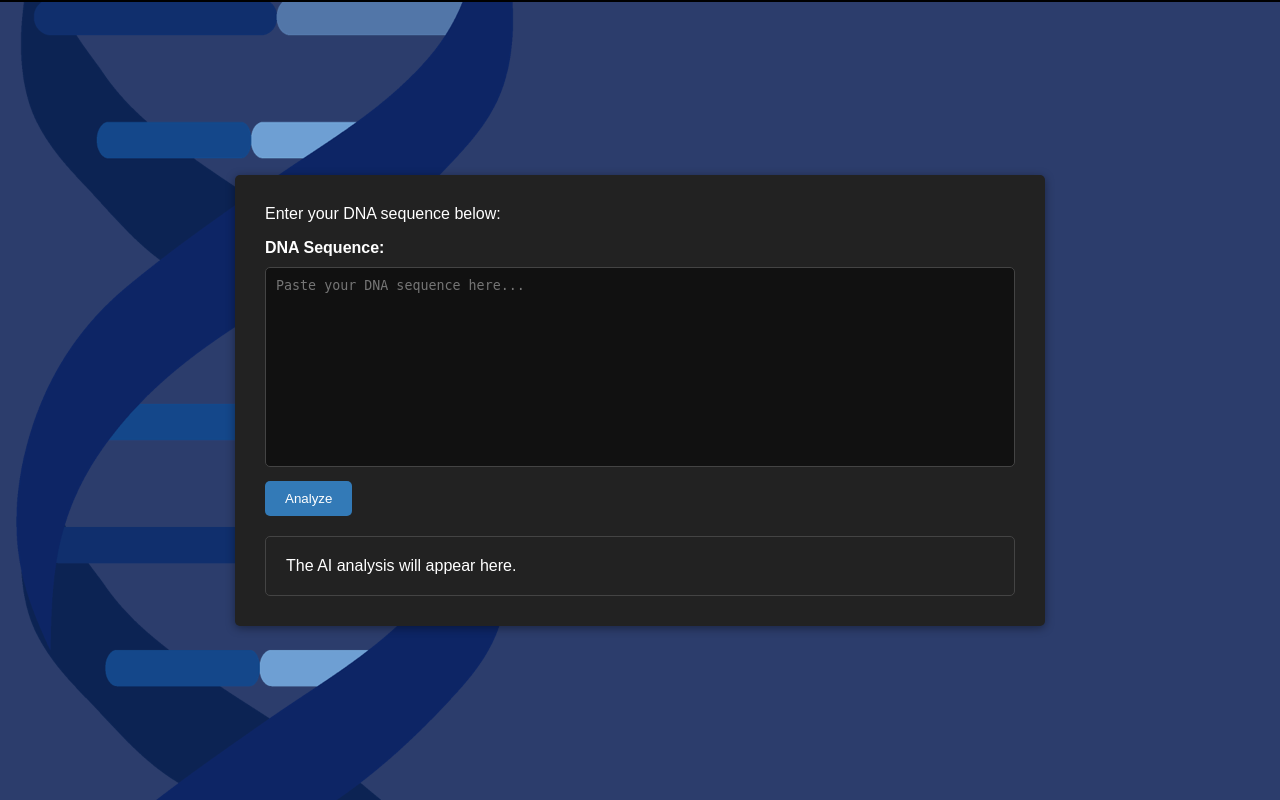
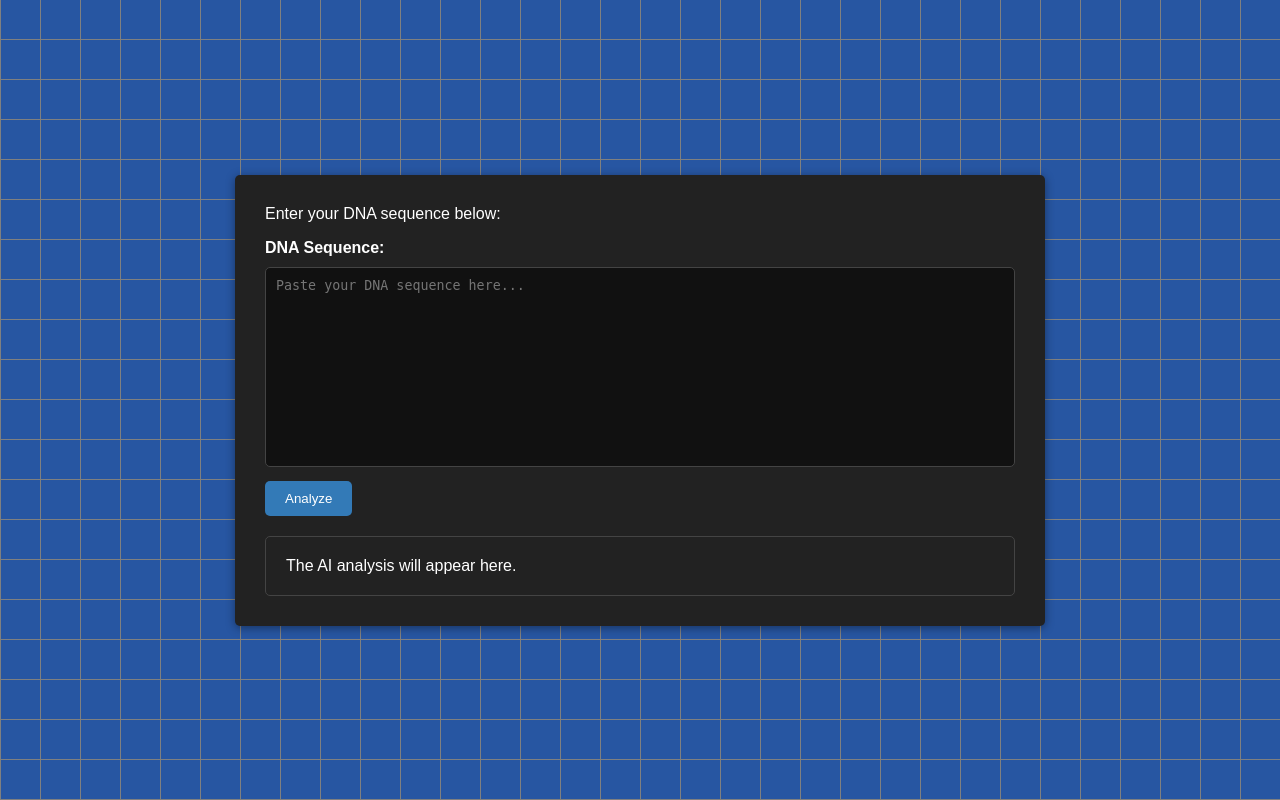
Before and after one commit to AlexSteiner30/DNAI, a Flask app: page / in a window 1280 px wide. Run offline with Flask 3, Linux system fonts and the light colour scheme; some libraries are stand-ins or nearby versions.

Commit message:
Update CSS

```diff
--- a/static/css/index.css
+++ b/static/css/index.css
@@ -8,7 +8,7 @@ body {
     align-items: center;
     min-height: 100vh;
     color: white;
-    background-image: url("../images/bg.png");
+
 }
 
 
```
